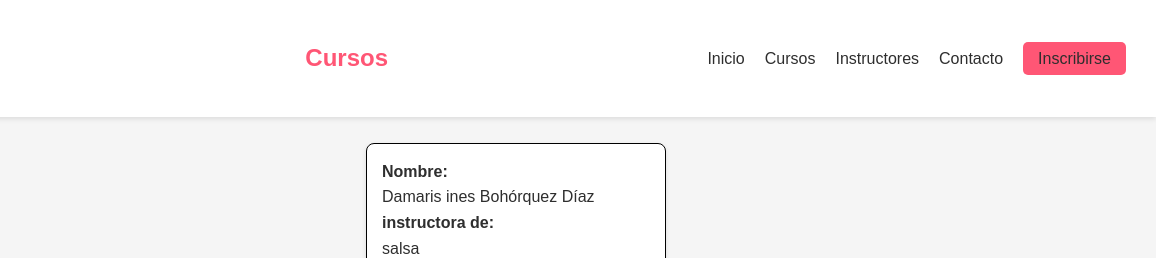
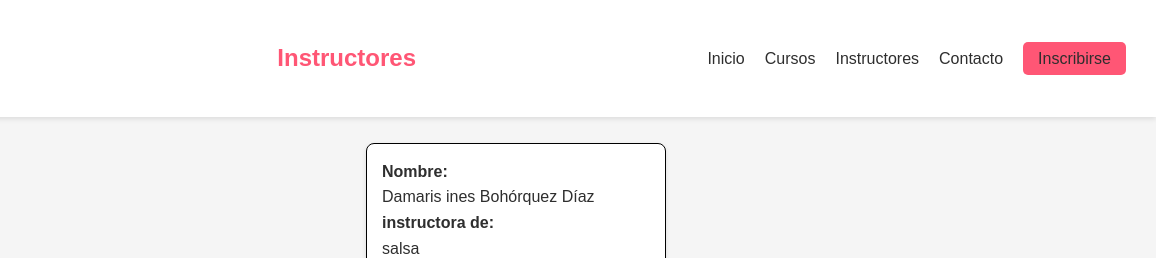
Before and after one commit to Julian18-ux/Baile2, a plain HTML site: page instructores.html in a window 1280 px wide. Shown: the top 258 px of the page, 124-1280 px from the left. Drawn offline with Linux system fonts and the light colour scheme.

Commit message:
Update instructores.html

```diff
--- a/instructores.html
+++ b/instructores.html
@@ -37,7 +37,7 @@
     <header class="navbar">
         <div class="container">
 
-            <img src="/Logo.png" alt="" class="logo-1"> <div class="logo"><span> Cursos </span></div>
+            <img src="/Logo.png" alt="" class="logo-1"> <div class="logo"><span> Instructores </span></div>
             <nav>
                 <ul class="menu">
                     <li><a href="/Inicio.html">Inicio</a></li>
```
